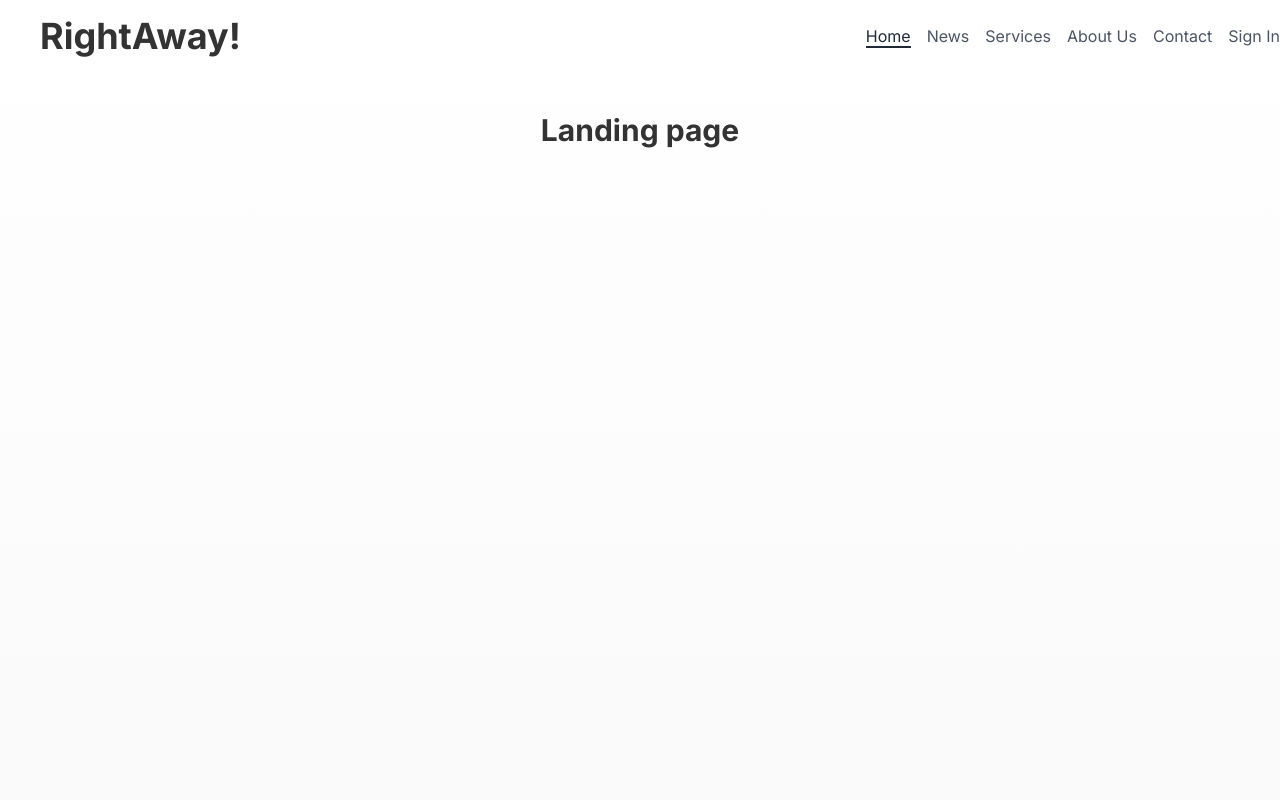
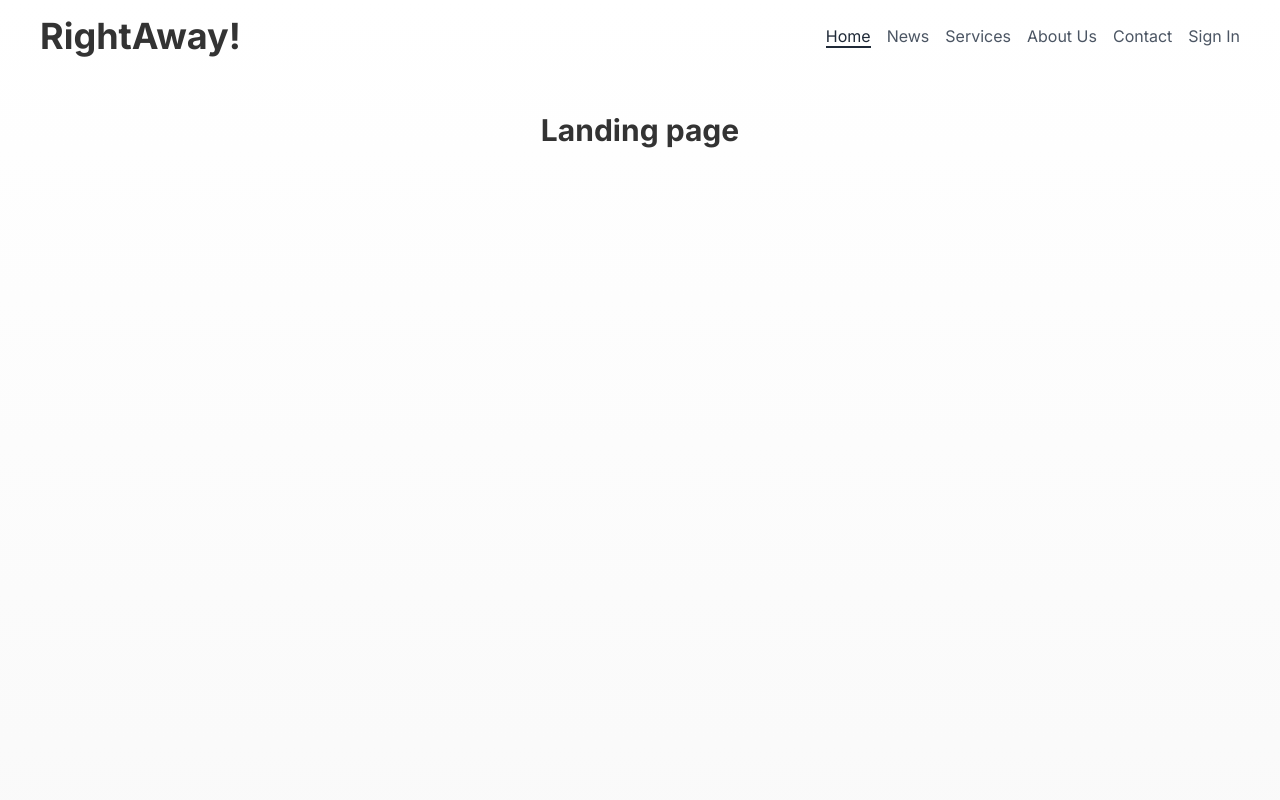
Before and after one commit to robilovric/HCI, a Next.js app in the folder semester-project/hci/: page / in a window 1280 px wide. Shown: the top 800 px of the page. Built offline with nearby package versions, Linux system fonts and the light colour scheme.

Commit message:
Margin correction vol2.

```diff
--- a/semester-project/hci/src/components/MainNav.tsx
+++ b/semester-project/hci/src/components/MainNav.tsx
@@ -9,7 +9,7 @@
 
   return (
     <nav className="hidden md:block">
-      <ul className="flex gap-4">
+      <ul className="flex gap-4 mx-10">
         {pages.map(({ href, title }) => (
           <li key={href}>
             <Link href={href}>
--- a/semester-project/hci/src/components/Navbar.tsx
+++ b/semester-project/hci/src/components/Navbar.tsx
@@ -17,7 +17,7 @@
 
 const Navbar = () => {
   return (
-    <div className="container flex mr-10 items-center justify-between py-4">
+    <div className="container flex items-center justify-between py-4">
       <div className="mx-10">
         <Logo />
       </div>
```
